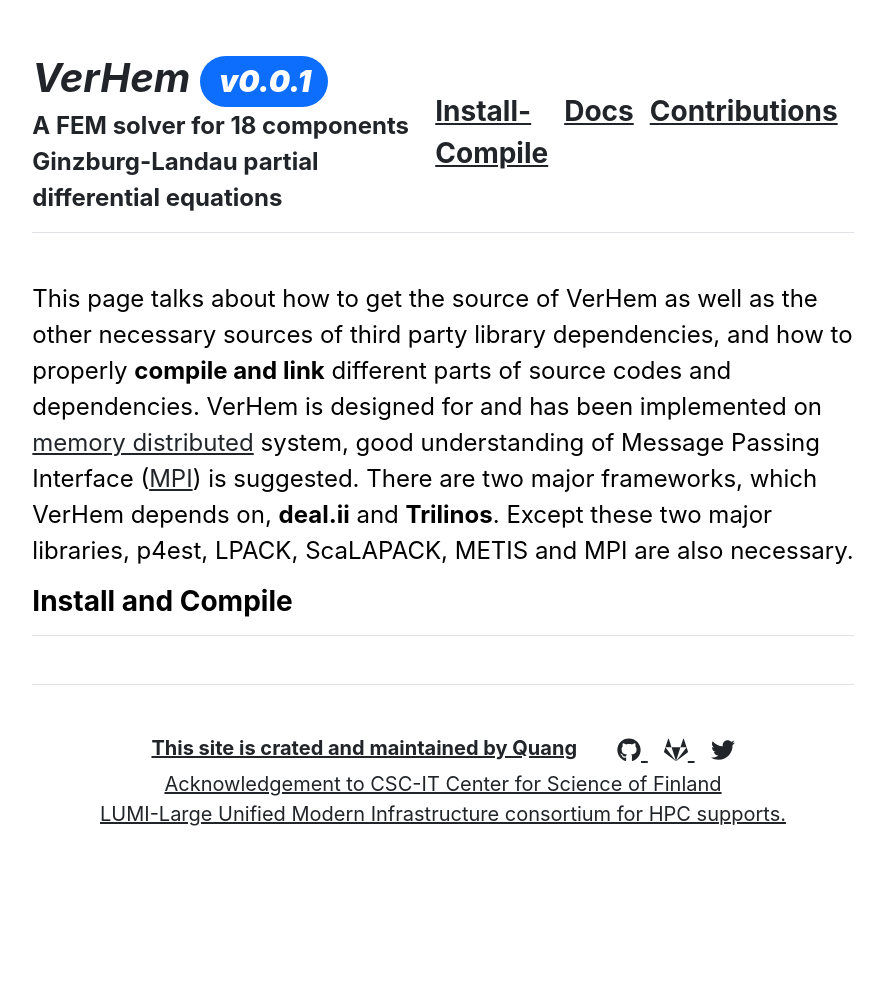
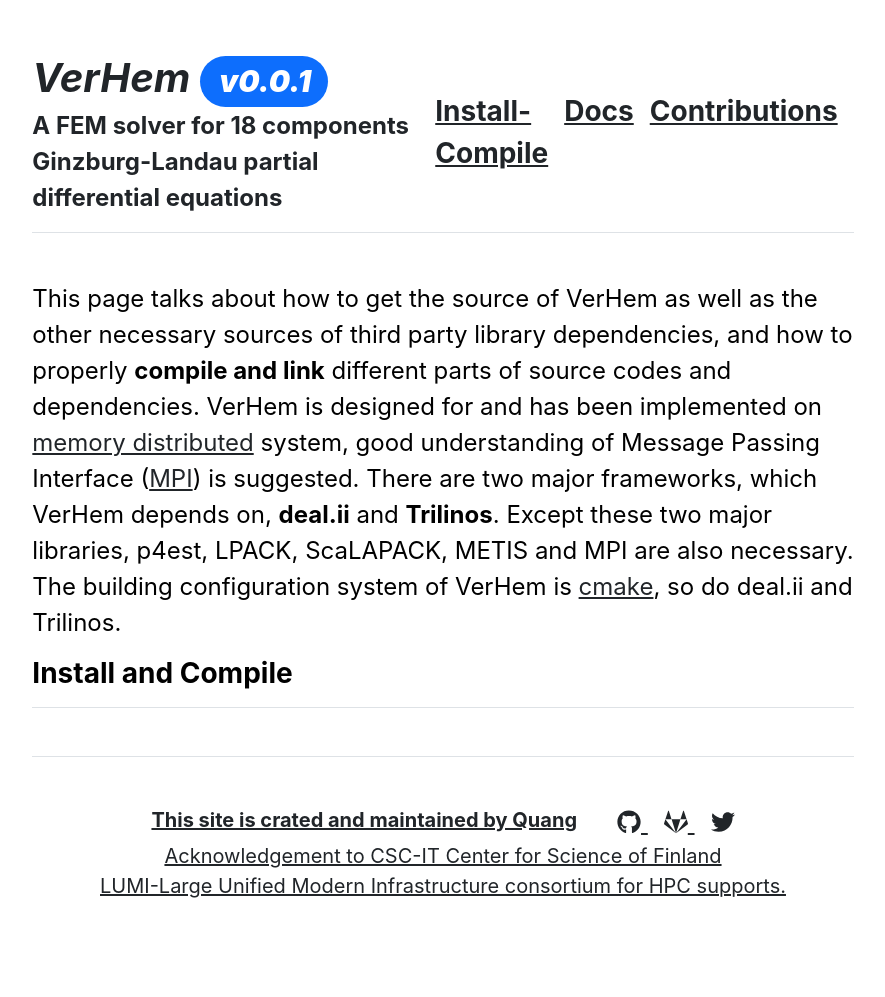
Before and after one commit to VerHem/VerHem.github.io, a Jekyll site: the page built from install.md, in a window 1280 px wide. Shown: the whole page, without its empty margins (197-1082 px from the left). Built offline with Jekyll 4.4.1, drawn with Linux system fonts in a browser that asks for light colours; before the commit the page ends 925 px from its top, so only the background shows below that.

Commit message:
edit text of install.md

```diff
--- a/install.md
+++ b/install.md
@@ -3,4 +3,4 @@ layout: install_and_compile
 title: "Install and Compile"
 ---
 
-This page talks about how to get the source of VerHem as well as the other necessary sources of third party library dependencies, and how to properly **compile and link** different parts of source codes and dependencies. VerHem is designed for and has been implemented on [memory distributed](https://en.wikipedia.org/wiki/Distributed_memory) system, good understanding of Message Passing Interface ([MPI](https://en.wikipedia.org/wiki/Message_Passing_Interface)) is suggested. There are two major frameworks, which VerHem depends on, **deal.ii** and **Trilinos**. Except these two major libraries, p4est, LPACK, ScaLAPACK, METIS and MPI are also necessary.
+This page talks about how to get the source of VerHem as well as the other necessary sources of third party library dependencies, and how to properly **compile and link** different parts of source codes and dependencies. VerHem is designed for and has been implemented on [memory distributed](https://en.wikipedia.org/wiki/Distributed_memory) system, good understanding of Message Passing Interface ([MPI](https://en.wikipedia.org/wiki/Message_Passing_Interface)) is suggested. There are two major frameworks, which VerHem depends on, **deal.ii** and **Trilinos**. Except these two major libraries, p4est, LPACK, ScaLAPACK, METIS and MPI are also necessary. The building configuration system of VerHem is [cmake](https://cmake.org/), so do deal.ii and Trilinos.
```
